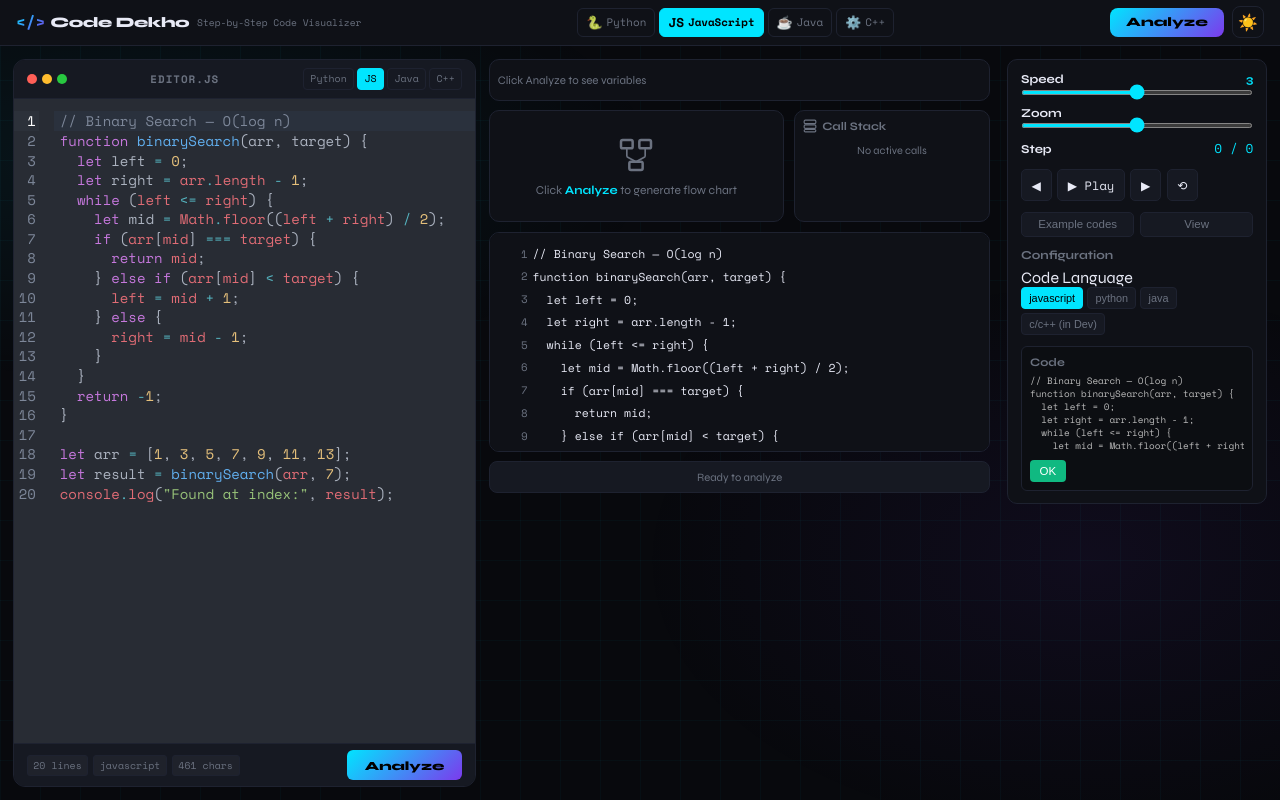
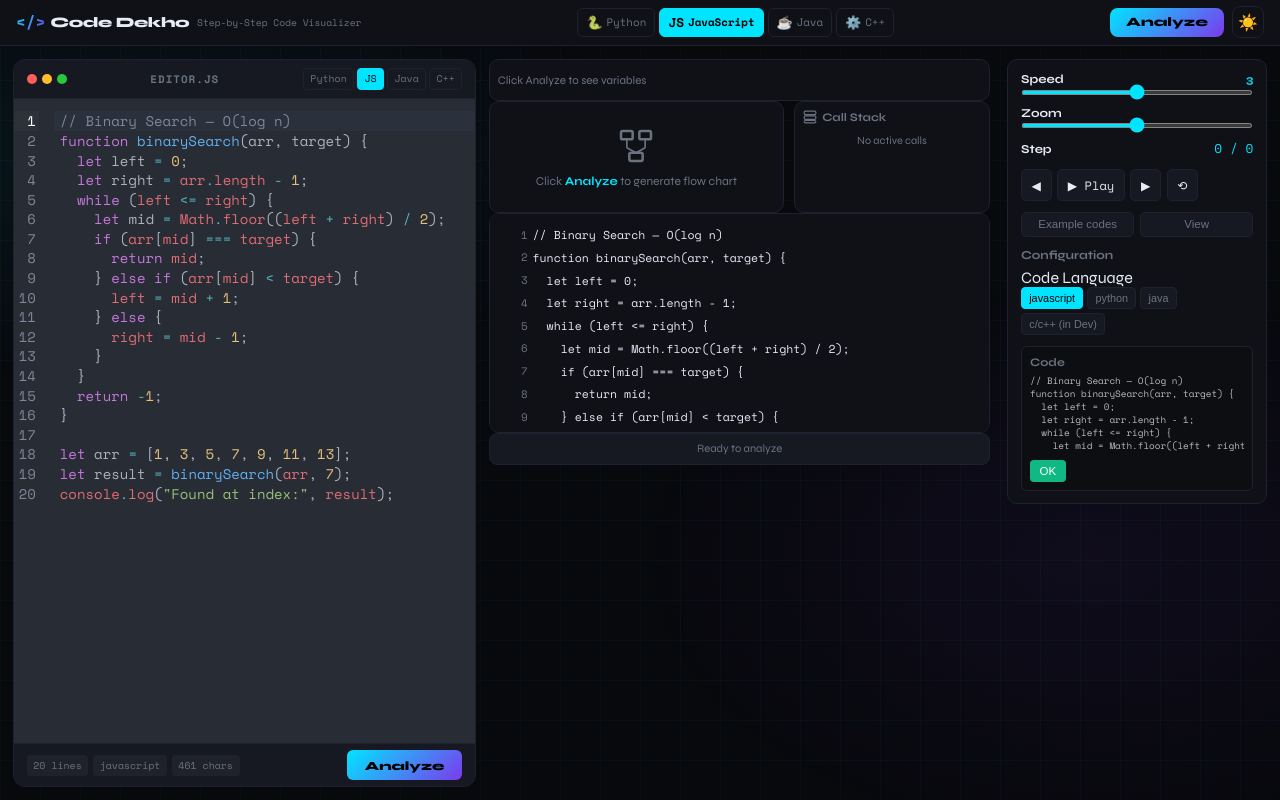
Before and after one commit to sachinsoni27/Code-Dekho, a React (Vite) app: page / in a window 1280 px wide. Built offline with nearby package versions, Linux system fonts and the light colour scheme.

Commit message:
Fix-zoom-overlap-use-inner-wrapper-div

```diff
--- a/src/App.jsx
+++ b/src/App.jsx
@@ -254,7 +254,8 @@ const App = () => {
         </div>
 
         {/* CENTER: Visualization */}
-        <div className="center-panel" style={{ zoom: 0.6 + (zoom - 1) * 0.2 }}>
+        <div className="center-panel">
+          <div style={{ zoom: 0.6 + (zoom - 1) * 0.2 }}>
           {/* Variable cards */}
           <VariableCards variables={pv} />
 
@@ -306,6 +307,7 @@ const App = () => {
             spaceComplexity={spaceComplexity}
             error={analysisError}
           />
+          </div>
         </div>
 
         {/* RIGHT: Controls */}
```
